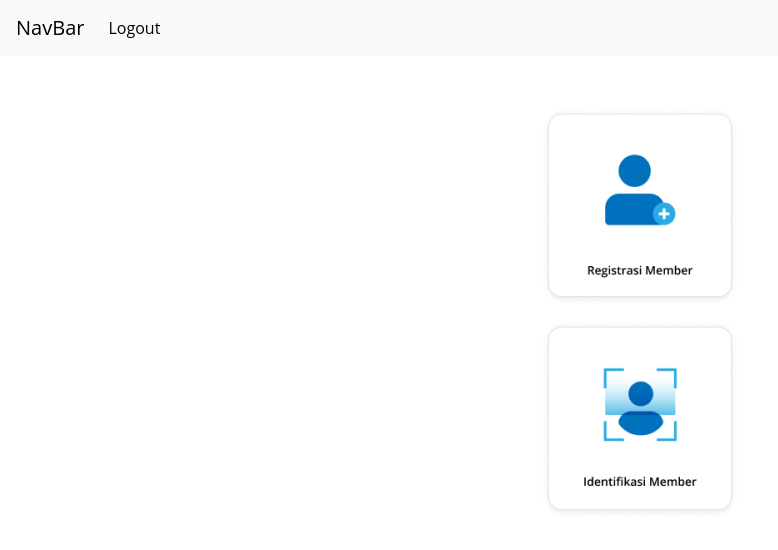
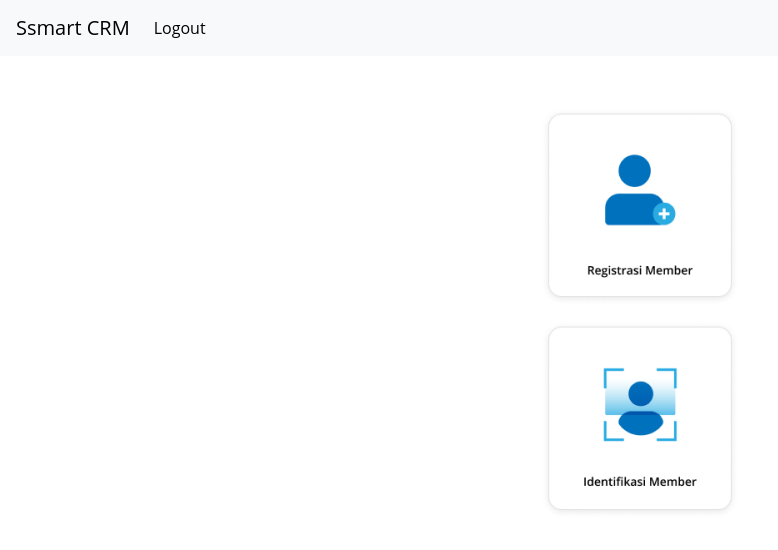
Before and after one commit to raihansyahdean/ppl-jduar-fe, a Vue app: page / in a window 1280 px wide. Shown: the top 550 px of the page, without its empty margins (0-778 px from the left). Built offline with nearby package versions, Linux system fonts and the light colour scheme; sample sign-in values are in the browser's storage.

Commit message:
[REFACTOR] Change Navbar brand

```diff
--- a/src/components/HomePage.vue
+++ b/src/components/HomePage.vue
@@ -2,7 +2,7 @@
 <div style="text-align: center;">
 	<div>
 		<b-navbar toggleable="lg" type="light" variant="light">
-		<b-navbar-brand href="#">NavBar</b-navbar-brand>
+		<b-navbar-brand href="#">Ssmart CRM</b-navbar-brand>
 		<b-navbar-toggle target="nav-collapse"></b-navbar-toggle>
 		<b-collapse id="nav-collapse" is-nav>
 			<b-navbar-nav>
```
